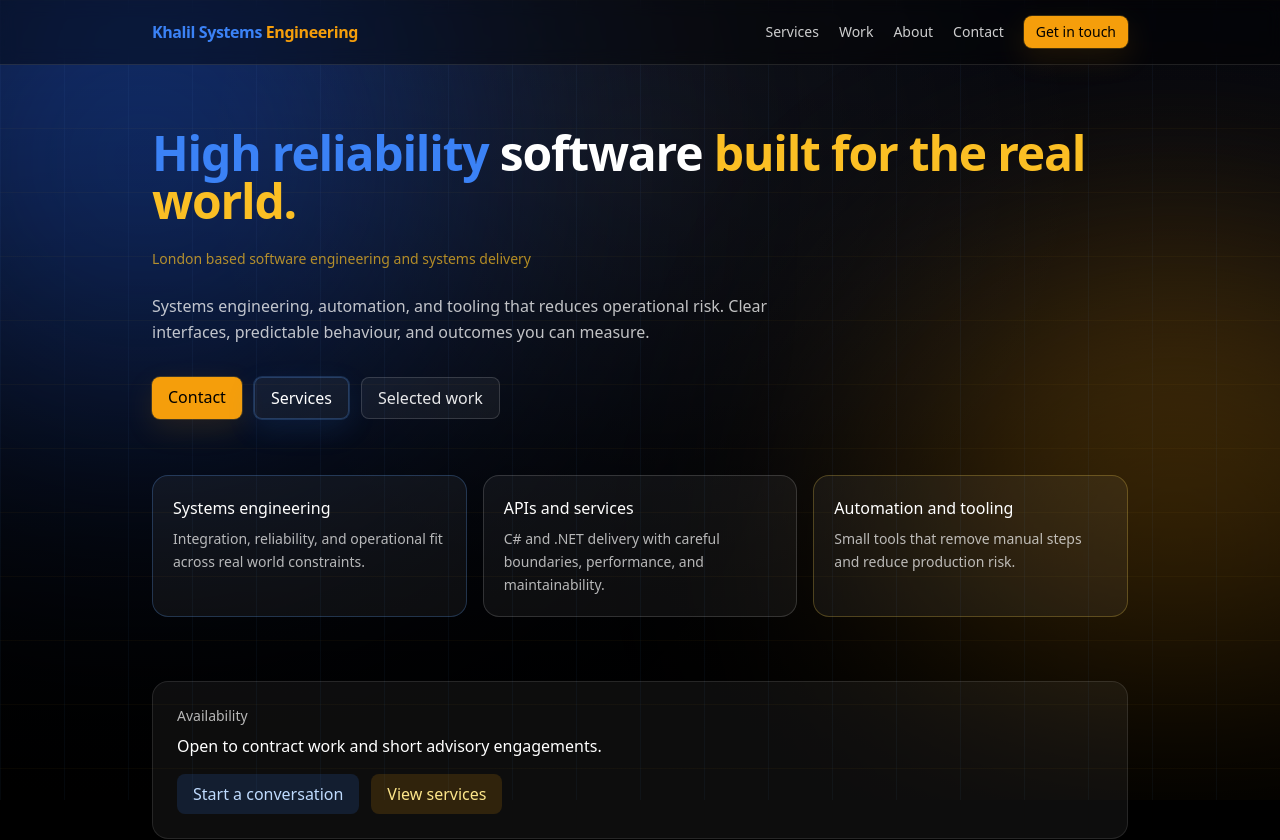
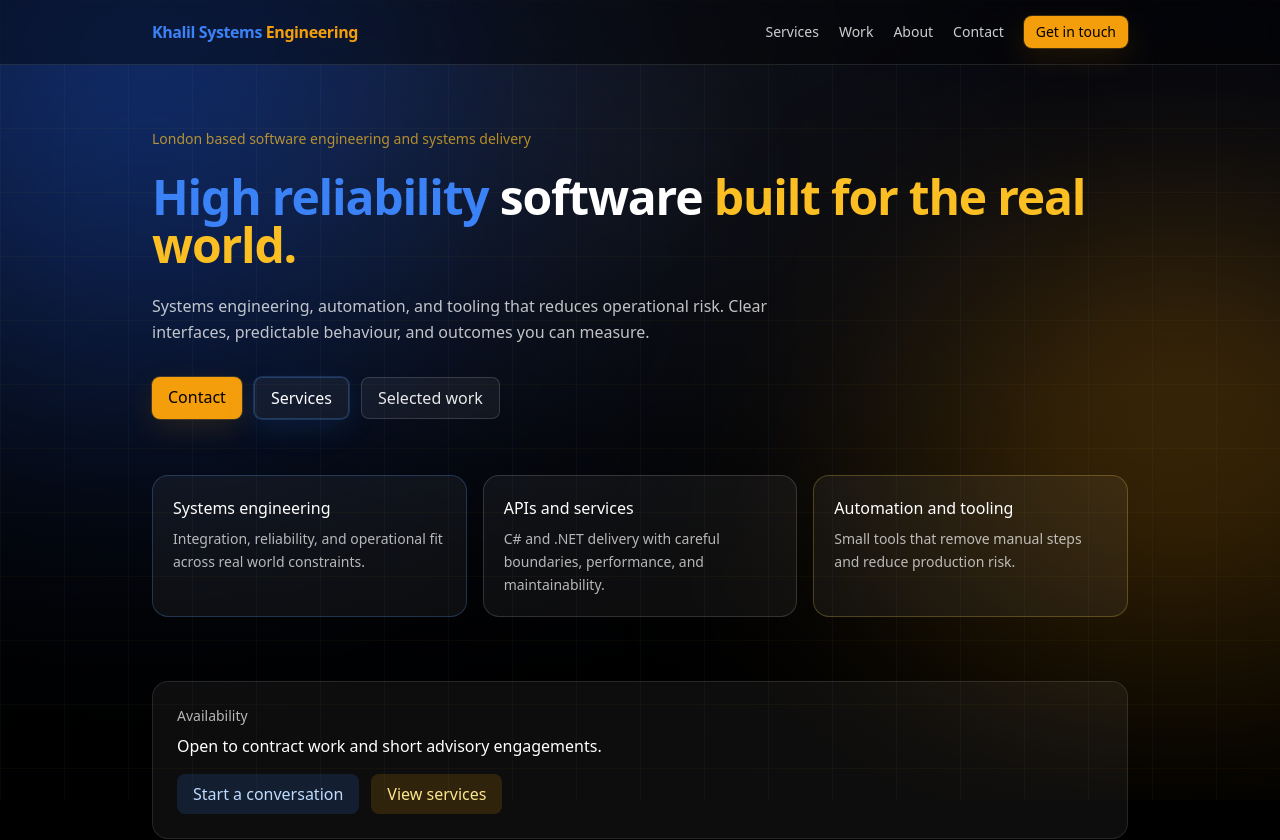
Before and after one commit to chriskhalilSE/KhalilSystems-Website, a Next.js app: page / in a window 1280 px wide. Shown: the top 840 px of the page. Built offline with nearby package versions, Linux system fonts and the light colour scheme.

Commit message:
Layout tweaks

```diff
--- a/app/page.tsx
+++ b/app/page.tsx
@@ -2,16 +2,16 @@ export default function HomePage() {
   return (
     <main className="py-16">
       <section className="space-y-6">
+
+		<p className="text-sm text-amber-400/70">
+          London based software engineering and systems delivery
+        </p>
 
         <h1 className="text-4xl md:text-5xl font-semibold tracking-tight">
           <span className="text-blue-500">High reliability</span>{" "}
           <span className="text-white">software</span>{" "}
           <span className="text-amber-400">built for the real world.</span>
         </h1>
-
-		<p className="text-sm text-amber-400/70">
-          London based software engineering and systems delivery
-        </p>
 
         <p className="max-w-2xl text-white/75 leading-relaxed">
           Systems engineering, automation, and tooling that reduces operational risk.
```
